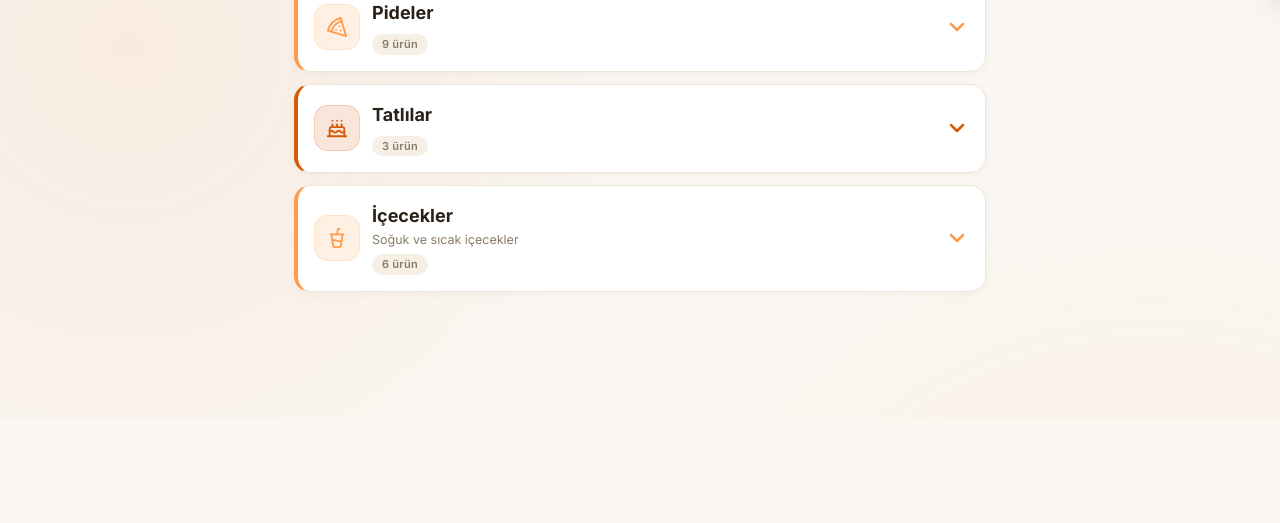
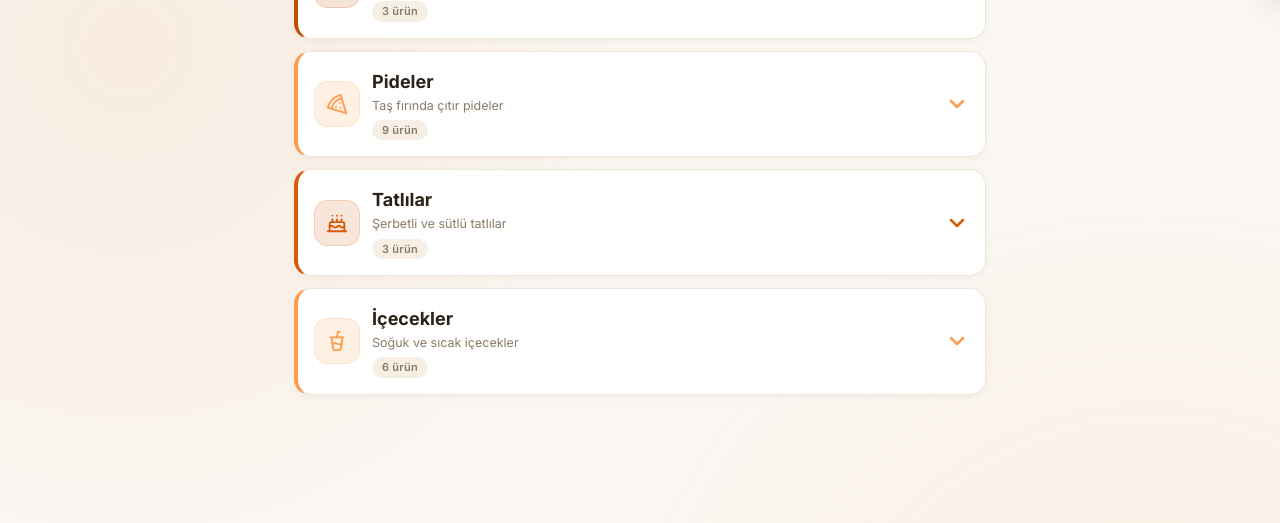
Before and after one commit to metinilhan1-stack/esensofrasi, a website: page index.html in a window 1280 px wide. Shown: the part 801-1324 px from the top of the page. Before the commit the page ends 1221 px from the top, so only its background shows below. Drawn offline with Linux system fonts and the light colour scheme.

Commit message:
Yemek açıklamaları ve etiketler eklendi

```diff
--- a/data.js
+++ b/data.js
@@ -42,25 +42,25 @@ const MENU = [
   {
     id: "corba",
     name: "Çorbalar",
-    description: "",
+    description: "Sıcak ve doyurucu çorbalar",
     icon: "soup",
     color: "#f5821f",
     items: [
       {
         id: "corba-kellepaca",
         name: "Kelle Paça",
-        description: "",
+        description: "Kemik suyunda uzun süre kaynatılan, sarımsaklı sirke sosu ile servis edilen geleneksel lezzet.",
         price: 0,
-        tags: [],
+        tags: ["Sıcak"],
         ingredients: [],
         images: ["menuimg/corba_kellepaca_1.jpg", "menuimg/corba_kellepaca_2.jpg", "menuimg/corba_kellepaca_3.jpg", "menuimg/corba_kellepaca_4.jpg"],
       },
       {
         id: "corba-mercimek",
         name: "Mercimek Çorbası",
-        description: "",
+        description: "Kızarmış ekmek ve limon eşliğinde servis edilen kırmızı mercimek çorbası.",
         price: 0,
-        tags: [],
+        tags: ["Sıcak","Vejetaryen"],
         ingredients: [],
         images: ["menuimg/corba_mercimek_1.jpg", "menuimg/corba_mercimek_2.jpg"],
       },
@@ -69,43 +69,43 @@ const MENU = [
   {
     id: "ikramlar",
     name: "İkramlar",
-    description: "",
+    description: "Taze ve közlenmiş mezeler",
     icon: "salad",
     color: "#f08a24",
     items: [
       {
         id: "ikramlar-cigkofte",
         name: "Çiğ Köfte",
-        description: "",
+        description: "İnce bulgur, isot ve baharatla yoğrulan geleneksel çiğ köfte. Marul ve limon ile.",
         price: 0,
-        tags: [],
+        tags: ["Acılı","Vejetaryen"],
         ingredients: [],
         images: ["menuimg/aparatif_cigkofte_1.jpg", "menuimg/aparatif_cigkofte_2.jpg", "menuimg/aparatif_cigkofte_3.jpg"],
       },
       {
         id: "ikramlar-ezme",
         name: "Acılı Ezme",
-        description: "",
+        description: "İnce doğranmış domates, biber, sarımsak ve nar ekşisiyle hazırlanan acılı meze.",
         price: 0,
-        tags: [],
+        tags: ["Acılı","Vejetaryen"],
         ingredients: [],
         images: ["menuimg/aparatif_ezme_1.jpg"],
       },
       {
         id: "ikramlar-patates",
         name: "Patates",
-        description: "",
+        description: "Taze patates ile hazırlanan közde patates ikramı.",
         price: 0,
-        tags: [],
+        tags: ["Vejetaryen"],
         ingredients: [],
         images: ["menuimg/aparatif_patates_1.jpg"],
       },
       {
         id: "ikramlar-salata",
         name: "Mevsim Salatası",
-        description: "",
+        description: "Taze mevsim yeşillikleri, domates ve salatalık; nar ekşisi ve zeytinyağı sos ile.",
         price: 0,
-        tags: [],
+        tags: ["Taze","Vejetaryen"],
         ingredients: [],
         images: ["menuimg/aparatif_salata_1.jpg"],
       },
@@ -114,214 +114,214 @@ const MENU = [
   {
     id: "kebaplar",
     name: "Kebaplar",
-    description: "",
+    description: "Köz ateşinde geleneksel kebaplar",
     icon: "kebab",
     color: "#e66102",
     items: [
       {
         id: "kebaplar-adana",
         name: "Adana Kebap",
-        description: "",
+        description: "El kıyması, kuyruk yağı ve pul biberle yoğrulup şişte közde pişirilir. Lavaş ile.",
         price: 0,
-        tags: [],
+        tags: ["Acılı","Izgara"],
         ingredients: [],
         images: ["menuimg/kebap_adana_1.jpg", "menuimg/kebap_adana_2.jpg"],
       },
       {
         id: "kebaplar-adanadurum",
         name: "Adana Dürüm",
-        description: "",
+        description: "Közde Adana kebabın lavaşa sarılı dürüm hali.",
         price: 0,
-        tags: [],
+        tags: ["Acılı","Dürüm"],
         ingredients: [],
         images: ["menuimg/kebap_adanadurum_1.jpg"],
       },
       {
         id: "kebaplar-alinazik",
         name: "Ali Nazik",
-        description: "",
+        description: "Közlenmiş patlıcanlı yoğurt üzerine kuzu şiş, tereyağlı sos ile.",
         price: 0,
-        tags: [],
+        tags: ["Yoğurtlu"],
         ingredients: [],
         images: ["menuimg/kebap_alinazik_1.jpg"],
       },
       {
         id: "kebaplar-alinazikadana",
         name: "Ali Nazik Adana",
-        description: "",
+        description: "Közlenmiş patlıcanlı yoğurt üzerine Adana kebap.",
         price: 0,
-        tags: [],
+        tags: ["Acılı","Yoğurtlu"],
         ingredients: [],
         images: ["menuimg/kebap_alinazikadana_1.jpg"],
       },
       {
         id: "kebaplar-alinaziksis",
         name: "Ali Nazik Şiş",
-        description: "",
+        description: "Közlenmiş patlıcanlı yoğurt üzerine kuzu şiş.",
         price: 0,
-        tags: [],
+        tags: ["Yoğurtlu"],
         ingredients: [],
         images: ["menuimg/kebap_alinaziksis_1.jpg"],
       },
       {
         id: "kebaplar-beyti",
         name: "Beyti Kebap",
-        description: "",
+        description: "Lavaşa sarılı közlenmiş kebap, domates sosu ve tereyağı. Yoğurt ile.",
         price: 0,
-        tags: [],
+        tags: ["Yoğurtlu","Soslu"],
         ingredients: [],
         images: ["menuimg/kebap_beyti_1.jpg", "menuimg/kebap_beyti_2.jpg"],
       },
       {
         id: "kebaplar-ciger",
         name: "Ciğer Şiş",
-        description: "",
+        description: "Baharatlı dana ciğeri, şişte közde pişirilir.",
         price: 0,
-        tags: [],
+        tags: ["Izgara"],
         ingredients: [],
         images: ["menuimg/kebap_ciger_1.jpg"],
       },
       {
         id: "kebaplar-cigerdurum",
         name: "Ciğer Dürüm",
-        description: "",
+        description: "Közde ciğer şişin lavaşa sarılı dürüm hali.",
         price: 0,
-        tags: [],
+        tags: ["Dürüm"],
         ingredients: [],
         images: ["menuimg/kebap_cigerdurum_1.jpg"],
       },
       {
         id: "kebaplar-domateskebapi",
         name: "Domates Kebabı",
-        description: "",
+        description: "Közlenmiş domates ve yeşillik ile servis edilen kebap.",
         price: 0,
-        tags: [],
+        tags: ["Izgara"],
         ingredients: [],
         images: ["menuimg/kebap_domateskebapi_1.jpg"],
       },
       {
         id: "kebaplar-iskender",
         name: "İskender Kebap",
-        description: "",
+        description: "Pide üzeri döner, sıcak domates sosu ve tereyağı. Yoğurt ile.",
         price: 0,
-        tags: [],
+        tags: ["Tereyağlı","Yoğurtlu"],
         ingredients: [],
         images: ["menuimg/kebap_iskender_1.jpg"],
       },
       {
         id: "kebaplar-kanat",
         name: "Tavuk Kanat",
-        description: "",
+        description: "Marine edilmiş tavuk kanat, közde pişirilir.",
         price: 0,
-        tags: [],
+        tags: ["Izgara"],
         ingredients: [],
         images: ["menuimg/kebap_kanat_1.jpg"],
       },
       {
         id: "kebaplar-karisik",
         name: "Karışık Izgara",
-        description: "",
+        description: "Adana, Urfa, şiş ve pirzoladan oluşan kalabalıklara özel karışık.",
         price: 0,
-        tags: [],
+        tags: ["Karışık"],
         ingredients: [],
         images: ["menuimg/kebap_karisik_1.jpg"],
       },
       {
         id: "kebaplar-kofte",
         name: "Izgara Köfte",
-        description: "",
+        description: "Baharatlı dana kıymasından közde ızgara köfte.",
         price: 0,
-        tags: [],
+        tags: ["Izgara"],
         ingredients: [],
         images: ["menuimg/kebap_kofte_1.jpg"],
       },
       {
         id: "kebaplar-kuzusis",
         name: "Kuzu Şiş",
-        description: "",
+        description: "Kuzu eti, şişte közde pişirilir. Lavaş ile.",
         price: 0,
-        tags: [],
+        tags: ["Izgara"],
         ingredients: [],
         images: ["menuimg/kebap_kuzusis_1.jpg"],
       },
       {
         id: "kebaplar-kuzusisdurum",
         name: "Kuzu Şiş Dürüm",
-        description: "",
+        description: "Közde kuzu şişin lavaşa sarılı dürüm hali.",
         price: 0,
-        tags: [],
+        tags: ["Dürüm"],
         ingredients: [],
         images: ["menuimg/kebap_kuzusisdurum_1.jpg"],
       },
       {
         id: "kebaplar-lahmacunsarma",
         name: "Lahmacun Sarma",
-        description: "",
+        description: "Kıymalı lahmacun harcının lavaşa sarılmış hali.",
         price: 0,
-        tags: [],
+        tags: ["Kıymalı"],
         ingredients: [],
         images: ["menuimg/kebap_lahmacunsarma_1.jpg"],
       },
       {
         id: "kebaplar-lokum",
         name: "Lokum",
-        description: "",
+        description: "Yumuşacık, ağızda dağılan özel köz lokum eti.",
         price: 0,
-        tags: [],
+        tags: ["Izgara"],
         ingredients: [],
         images: ["menuimg/kebap_lokum_1.jpg", "menuimg/kebap_lokum_2.jpg"],
       },
       {
         id: "kebaplar-patlican",
         name: "Patlıcan Kebabı",
-        description: "",
+        description: "Közlenmiş patlıcan ve et ile hazırlanan kebap.",
         price: 0,
-        tags: [],
+        tags: ["Izgara"],
         ingredients: [],
         images: ["menuimg/kebap_patlican_1.jpg"],
       },
       {
         id: "kebaplar-pirzola",
         name: "Kuzu Pirzola",
-        description: "",
+        description: "Közde pişirilmiş kuzu pirzola.",
         price: 0,
-        tags: [],
+        tags: ["Izgara"],
         ingredients: [],
         images: ["menuimg/kebap_pirzola_1.jpg"],
       },
       {
         id: "kebaplar-tavuksis",
         name: "Tavuk Şiş",
-        description: "",
+        description: "Tavuk eti, şişte közde pişirilir.",
         price: 0,
-        tags: [],
+        tags: ["Izgara"],
         ingredients: [],
         images: ["menuimg/kebap_tavuksis_1.jpg"],
       },
       {
         id: "kebaplar-tavuksisdurum",
         name: "Tavuk Şiş Dürüm",
-        description: "",
+        description: "Közde tavuk şişin lavaşa sarılı dürüm hali.",
         price: 0,
-        tags: [],
+        tags: ["Dürüm"],
         ingredients: [],
         images: ["menuimg/kebap_tavuksisdurum_1.jpg"],
       },
       {
         id: "kebaplar-urfa",
         name: "Urfa Kebap",
-        description: "",
+        description: "Acısız, sade tuzla yoğrulan klasik Urfa kebabı.",
         price: 0,
-        tags: [],
+        tags: ["Acısız","Izgara"],
         ingredients: [],
         images: ["menuimg/kebap_urfa_1.jpg"],
       },
       {
         id: "kebaplar-urfadurum",
         name: "Urfa Dürüm",
-        description: "",
+        description: "Közde Urfa kebabın lavaşa sarılı dürüm hali.",
         price: 0,
-        tags: [],
+        tags: ["Dürüm"],
         ingredients: [],
         images: ["menuimg/kebap_urfadurum_1.jpg"],
       },
@@ -330,34 +330,34 @@ const MENU = [
   {
     id: "guvec",
     name: "Güveç",
-    description: "",
+    description: "Kiremitte ve güveçte pişen lezzetler",
     icon: "utensils",
     color: "#c24e00",
     items: [
       {
         id: "guvec-kiremittekasarlikusbasi",
         name: "Kiremitte Kaşarlı Kuşbaşı",
-        description: "",
+        description: "Kiremitte pişirilen kaşarlı kuşbaşı et.",
         price: 0,
-        tags: [],
+        tags: ["Etli"],
         ingredients: [],
         images: ["menuimg/guvec_kiremittekasarlikusbasi_1.jpg", "menuimg/guvec_kiremittekasarlikusbasi_2.jpg"],
       },
       {
         id: "guvec-kremittekasarlıkofte",
         name: "Kiremitte Kaşarlı Köfte",
-        description: "",
+        description: "Kiremitte pişirilen kaşarlı köfte.",
         price: 0,
-        tags: [],
+        tags: ["Etli"],
         ingredients: [],
         images: ["menuimg/guvec_kremittekasarlıkofte_1.jpg"],
       },
       {
         id: "guvec-kuzusis",
         name: "Güveçte Kuzu Şiş",
-        description: "",
+        description: "Güveçte pişirilen kuzu şiş.",
         price: 0,
-        tags: [],
+        tags: ["Etli"],
         ingredients: [],
         images: ["menuimg/guvec_kuzusis_1.jpg", "menuimg/guvec_kuzusis_2.jpg", "menuimg/guvec_kuzusis_3.jpg", "menuimg/guvec_kuzusis_4.jpg", "menuimg/guvec_kuzusis_5.jpg"],
       },
@@ -366,88 +366,88 @@ const MENU = [
   {
     id: "pideler",
     name: "Pideler",
-    description: "",
+    description: "Taş fırında çıtır pideler",
     icon: "pide",
     color: "#ff9b4d",
     items: [
       {
         id: "pideler-etlikasarli",
         name: "Etli Kaşarlı Pide",
-        description: "",
+        description: "Taş fırında et ve kaşar peynirli pide.",
         price: 0,
-        tags: [],
+        tags: ["Etli"],
         ingredients: [],
         images: ["menuimg/pide_etlikasarli_1.jpg"],
       },
       {
         id: "pideler-kasarli",
         name: "Kaşarlı Pide",
-        description: "",
+        description: "Taş fırında bol kaşar peynirli pide.",
         price: 0,
-        tags: [],
+        tags: ["Vejetaryen"],
         ingredients: [],
         images: ["menuimg/pide_kasarli_1.jpg"],
       },
       {
         id: "pideler-kasarlisucuklu",
         name: "Kaşarlı Sucuklu Pide",
-        description: "",
+        description: "Kaşar peyniri ve sucuklu pide.",
         price: 0,
-        tags: [],
+        tags: ["Etli"],
         ingredients: [],
         images: ["menuimg/pide_kasarlisucuklu_1.jpg"],
       },
       {
         id: "pideler-kiymali",
         name: "Kıymalı Pide",
-        description: "",
+        description: "Kıymalı harç ve yeşillik ile taş fırın pide.",
         price: 0,
-        tags: [],
+        tags: ["Kıymalı"],
         ingredients: [],
         images: ["menuimg/pide_kiymali_1.jpg"],
       },
       {
         id: "pideler-kusabasi",
         name: "Kuşbaşı Pide",
-        description: "",
+        description: "Kuşbaşı et ve kaşar peynirli pide.",
         price: 0,
-        tags: [],
+        tags: ["Etli"],
         ingredients: [],
         images: ["menuimg/pide_kusabasi_1.jpg"],
       },
       {
         id: "pideler-kıymalıyumurtalı",
         name: "Kıymalı Yumurtalı Pide",
-        description: "",
+        description: "Kıymalı harç ve yumurtalı pide.",
         price: 0,
-        tags: [],
+        tags: ["Kıymalı"],
         ingredients: [],
         images: ["menuimg/pide_kıymalıyumurtalı_1.jpg"],
       },
       {
         id: "pideler-lahmacun",
         name: "Lahmacun",
-        description: "",
+        description: "İnce hamur üzerine kıymalı harç, taş fırında çıtır.",
         price: 0,
-        tags: [],
+        tags: ["Kıymalı"],
         ingredients: [],
         images: ["menuimg/pide_lahmacun_1.jpg", "menuimg/pide_lahmacun_2.jpg", "menuimg/pide_lahmacun_3.jpg"],
       },
       {
         id: "pideler-sesenkapalıpide",
         name: "Kapalı Pide",
-        description: "",
+        description: "Kapalı, bol malzemeli taş fırın pide.",
         price: 0,
-        tags: [],
+        tags: ["Karışık"],
         ingredients: [],
         images: ["menuimg/pide_sesenkapalıpide_1.jpg"],
       },
       {
         id: "pideler-yumurtali",
         name: "Yumurtalı Pide",
-        description: "",
+        description: "Yumurtalı pide, taş fırında.",
         price: 0,
-        tags: [],
+        tags: ["Vejetaryen"],
         ingredients: [],
         images: ["menuimg/pide_yumurtali_1.jpg", "menuimg/pide_yumurtali_2.jpg"],
       },
@@ -456,34 +456,34 @@ const MENU = [
   {
     id: "tatlilar",
     name: "Tatlılar",
-    description: "",
+    description: "Şerbetli ve sütlü tatlılar",
     icon: "dessert",
     color: "#d65a0a",
     items: [
       {
         id: "tatlilar-katmer",
         name: "Katmer",
-        description: "",
+        description: "İnce hamur arasında fıstık ve kaymak, sıcak şerbetle.",
         price: 0,
-        tags: [],
+        tags: ["Sıcak","Fıstıklı"],
         ingredients: [],
         images: ["menuimg/tatli_katmer_1.jpg", "menuimg/tatli_katmer_2.jpg"],
       },
       {
         id: "tatlilar-kunefe",
         name: "Künefe",
-        description: "",
+        description: "Tel kadayıf, Antep peyniri ve fıstık ile taş fırından sıcak.",
         price: 0,
-        tags: [],
+        tags: ["Sıcak","Fıstıklı"],
         ingredients: [],
         images: ["menuimg/tatli_kunefe_1.jpg", "menuimg/tatli_kunefe_2.jpg"],
       },
       {
         id: "tatlilar-sutlac",
         name: "Sütlaç",
-        description: "",
+        description: "Fırında hafif karamelize, pirinçli sütlaç.",
         price: 0,
-        tags: [],
+        tags: ["Sütlü"],
         ingredients: [],
         images: ["menuimg/tatli_sutlac_1.jpg", "menuimg/tatli_sutlac_2.jpg"],
       },
```
Also changed, not shown: styles.css.
